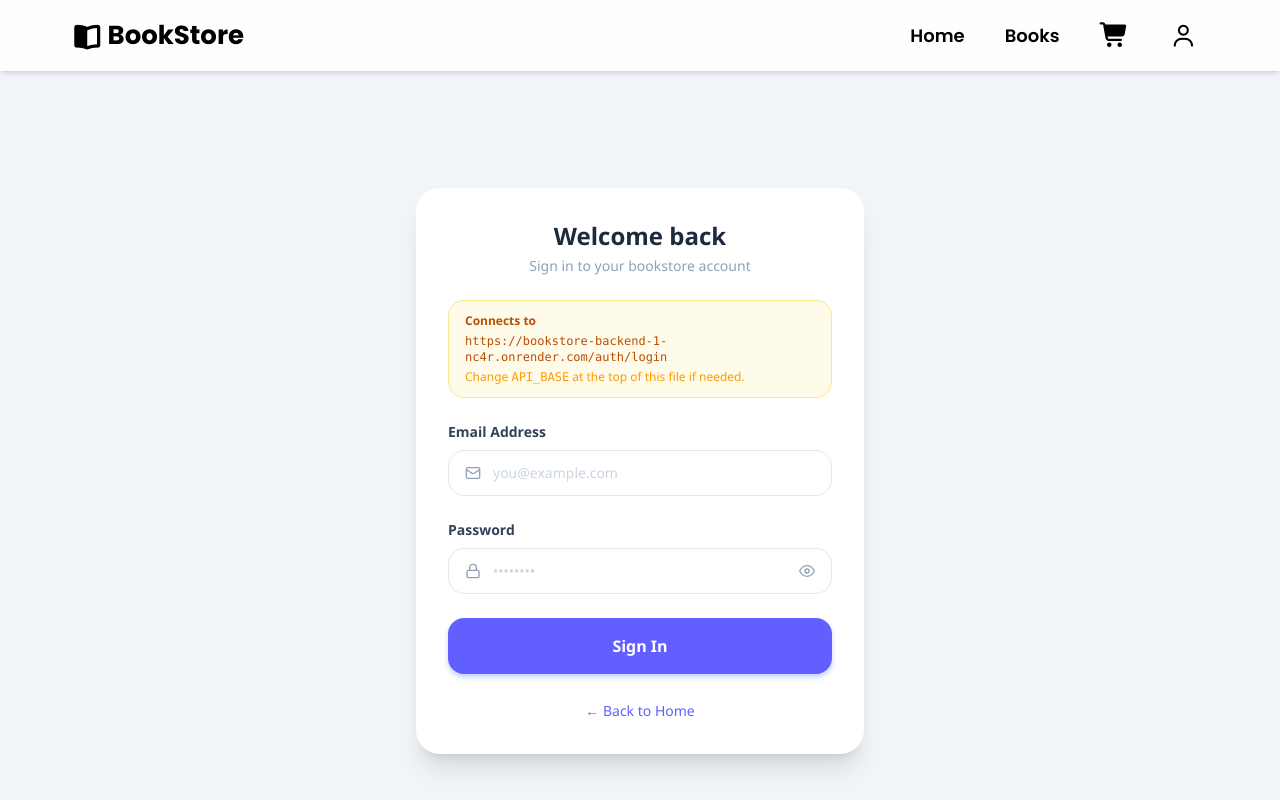
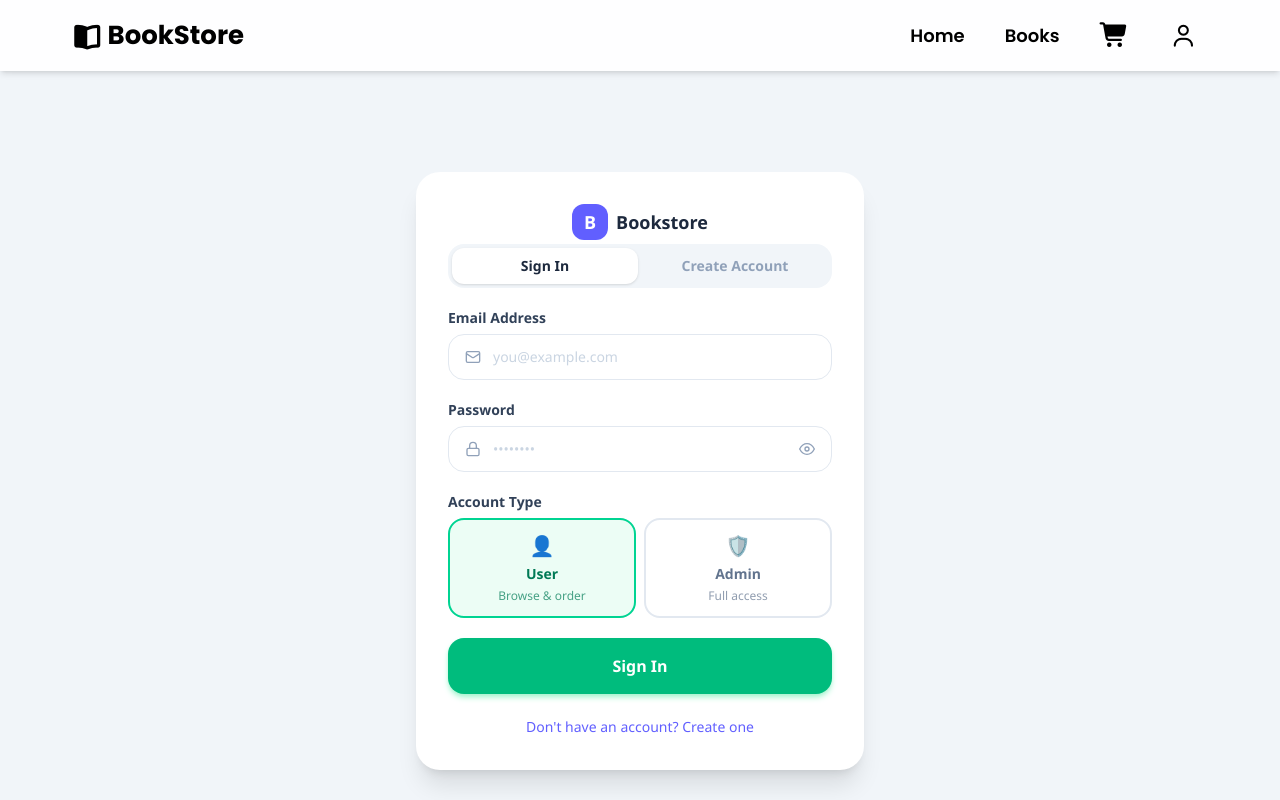
Before and after one commit to Unish-Maharjan/Online-Bookstore, a React (Vite) app: page /user in a window 1280 px wide. Shown: the top 800 px of the page. Built offline with nearby package versions, Linux system fonts and the light colour scheme.

Commit message:
some changes

```diff
--- a/src/pages/User.jsx
+++ b/src/pages/User.jsx
@@ -1,8 +1,6 @@
 import { useState } from "react";
 
-
 const API_BASE = "https://bookstore-backend-1-nc4r.onrender.com";
-
 
 function parseJwt(token) {
   try {
@@ -12,51 +10,64 @@ function parseJwt(token) {
   }
 }
 
-
+// ── Dashboard ──────────────────────────────────────────────────────────────
 function Dashboard({ user, token, onLogout }) {
   const { role, name, email } = user;
   const isAdmin = role === "admin";
 
+  const privileges = isAdmin
+    ? ["Manage books & inventory", "View all orders", "Manage users", "Site settings"]
+    : ["Browse books", "Place orders", "View order history", "Manage profile"];
+
   return (
-    <div className="min-h-screen bg-slate-50 flex items-center justify-center p-4"
-      style={{ fontFamily: "'Segoe UI', system-ui, sans-serif" }}>
+    <div
+      className="min-h-screen bg-slate-50 flex items-center justify-center p-4"
+      style={{ fontFamily: "'Segoe UI', system-ui, sans-serif" }}
+    >
       <div className="bg-white rounded-3xl shadow-lg p-10 w-full max-w-md text-center space-y-6">
 
         {/* Avatar */}
-        <div className={`inline-flex items-center justify-center w-20 h-20 rounded-full text-white text-3xl font-bold
-          ${isAdmin ? "bg-indigo-500" : "bg-emerald-500"}`}>
-          {name?.[0]?.toUpperCase() ?? (isAdmin ? "A" : "U")}
+        <div
+          className={`inline-flex items-center justify-center w-20 h-20 rounded-full text-white text-3xl font-bold
+            ${isAdmin ? "bg-indigo-500" : "bg-emerald-500"}`}
+        >
+          {(name || email || "?")[0].toUpperCase()}
         </div>
 
         {/* User info */}
         <div>
-          <h2 className="text-2xl font-bold text-slate-800">{name ?? "Welcome"}</h2>
+          <h2 className="text-2xl font-bold text-slate-800">{name || "Welcome"}</h2>
           <p className="text-slate-400 text-sm mt-0.5">{email}</p>
-          <span className={`inline-block mt-2 px-3 py-1 rounded-full text-xs font-semibold uppercase tracking-wider
-            ${isAdmin ? "bg-indigo-100 text-indigo-600" : "bg-emerald-100 text-emerald-600"}`}>
+          <span
+            className={`inline-block mt-2 px-3 py-1 rounded-full text-xs font-semibold uppercase tracking-wider
+              ${isAdmin ? "bg-indigo-100 text-indigo-600" : "bg-emerald-100 text-emerald-600"}`}
+          >
             {role}
           </span>
         </div>
 
         {/* JWT token preview */}
         <div className="bg-slate-50 border border-slate-200 rounded-2xl p-4 text-left">
-          <p className="text-xs font-semibold text-slate-400 uppercase tracking-wider mb-2">Session Token (JWT)</p>
+          <p className="text-xs font-semibold text-slate-400 uppercase tracking-wider mb-2">
+            Session Token (JWT)
+          </p>
           <p className="font-mono text-xs text-slate-500 break-all leading-relaxed">
-            {token.slice(0, 64)}
+            {token.slice(0, 80)}…
           </p>
         </div>
 
         {/* Privileges */}
-        <div className={`border rounded-2xl p-4 text-left space-y-2
-          ${isAdmin ? "bg-indigo-50 border-indigo-100" : "bg-emerald-50 border-emerald-100"}`}>
-          <p className={`text-xs font-semibold uppercase tracking-wider
-            ${isAdmin ? "text-indigo-400" : "text-emerald-400"}`}>
+        <div
+          className={`border rounded-2xl p-4 text-left space-y-2
+            ${isAdmin ? "bg-indigo-50 border-indigo-100" : "bg-emerald-50 border-emerald-100"}`}
+        >
+          <p
+            className={`text-xs font-semibold uppercase tracking-wider
+              ${isAdmin ? "text-indigo-400" : "text-emerald-400"}`}
+          >
             {isAdmin ? "Admin Privileges" : "User Privileges"}
           </p>
-          {(isAdmin
-            ? ["Manage books & inventory", "View all orders", "Manage users", "Site settings"]
-            : ["Browse books", "Place orders", "View order history", "Manage profile"]
-          ).map((item) => (
+          {privileges.map((item) => (
             <div key={item} className="flex items-center gap-2 text-sm text-slate-700">
               <span className={isAdmin ? "text-indigo-400" : "text-emerald-400"}>✓</span>
               {item}
@@ -75,19 +86,34 @@ function Dashboard({ user, token, onLogout }) {
   );
 }
 
-//Login Form
+
 export default function LoginForm() {
-  const [email, setEmail]               = useState("");
-  const [password, setPassword]         = useState("");
+  const [tab, setTab]               = useState("login");
+  const [role, setRole]             = useState("user");
+  const [name, setName]             = useState("");
+  const [email, setEmail]           = useState("");
+  const [password, setPassword]     = useState("");
   const [showPassword, setShowPassword] = useState(false);
-  const [error, setError]               = useState("");
-  const [loading, setLoading]           = useState(false);
-  const [session, setSession]           = useState(null); // { token, user }
+  const [error, setError]           = useState("");
+  const [loading, setLoading]       = useState(false);
+  const [session, setSession]       = useState(null);
 
-  // ── Call POST /auth/login ──────────────────────────────────────────────────
-  const handleSignIn = async () => {
+  const isRegister = tab === "register";
+  const isAdmin    = role === "admin";
+
+  const switchTab = (t) => {
+    setTab(t);
+    setError("");
+  };
+
+  // ── Submit (login or register) ───────────────────────────────────────────
+  const handleSubmit = async () => {
     if (!email.trim() || !password) {
       setError("Please enter your email and password.");
+      return;
+    }
+    if (isRegister && !name.trim()) {
+      setError("Please enter your full name.");
       return;
     }
 
@@ -95,21 +121,25 @@ export default function LoginForm() {
     setLoading(true);
 
     try {
-      const res = await fetch(`${API_BASE}/auth/login`, {
+      const endpoint = isRegister ? "/auth/register" : "/auth/login";
+      const body = isRegister
+        ? { name: name.trim(), email: email.trim(), password, role }
+        : { email: email.trim(), password, role };
+
+      const res = await fetch(`${API_BASE}${endpoint}`, {
         method: "POST",
         headers: { "Content-Type": "application/json" },
-        body: JSON.stringify({ email: email.trim(), password }),
+        body: JSON.stringify(body),
       });
 
       const data = await res.json();
 
       if (!res.ok) {
-        setError(data.message ?? "Login failed. Please try again.");
+        setError(data.message ?? `${isRegister ? "Registration" : "Login"} failed. Please try again.`);
         setLoading(false);
         return;
       }
 
-      // Decode JWT to get role & id (server already verified the password)
       const payload = parseJwt(data.token);
       if (!payload) {
         setError("Received an invalid token from the server.");
@@ -121,8 +151,8 @@ export default function LoginForm() {
         token: data.token,
         user: {
           id:    payload.id,
-          role:  payload.role,
-          name:  data.user?.name  ?? null,
+          role:  data.user?.role ?? payload.role ?? role,
+          name:  data.user?.name  ?? name.trim(),
           email: data.user?.email ?? email.trim(),
         },
       });
@@ -135,67 +165,105 @@ export default function LoginForm() {
 
   const handleLogout = () => {
     setSession(null);
+    setName("");
     setEmail("");
     setPassword("");
     setError("");
+    setTab("login");
+    setRole("user");
   };
+
 
   if (session) {
     return <Dashboard user={session.user} token={session.token} onLogout={handleLogout} />;
   }
 
   return (
-    <div className="min-h-screen bg-slate-100 flex items-center justify-center p-4"
-      style={{ fontFamily: "'Segoe UI', system-ui, sans-serif" }}>
-      <div className="bg-white rounded-3xl shadow-xl p-8 w-full max-w-md space-y-6">
+    <div
+      className="min-h-screen bg-slate-100 flex items-center justify-center p-4"
+      style={{ fontFamily: "'Segoe UI', system-ui, sans-serif" }}
+    >
+      <div className="bg-white rounded-3xl shadow-xl p-8 w-full max-w-md space-y-5">
 
-        {/* Header */}
-        <div className="text-center space-y-1">
-          <h1 className="text-2xl font-bold text-slate-800">Welcome back</h1>
-          <p className="text-sm text-slate-400">Sign in to your bookstore account</p>
+        {/* Logo / header */}
+        <div className="flex items-center justify-center gap-2 mb-1">
+          <div className="w-9 h-9 rounded-xl bg-indigo-500 flex items-center justify-center text-white text-lg font-bold">
+            B
+          </div>
+          <span className="text-lg font-bold text-slate-800">Bookstore</span>
         </div>
 
-        {/* API hint */}
-        <div className="bg-amber-50 border border-amber-200 rounded-2xl px-4 py-3 text-xs text-amber-700 space-y-1">
-          <p className="font-semibold">Connects to</p>
-          <p className="font-mono">{API_BASE}/auth/login</p>
-          <p className="text-amber-500">Change <code className="font-mono">API_BASE</code> at the top of this file if needed.</p>
+        {/* Tabs */}
+        <div className="flex bg-slate-100 rounded-2xl p-1 gap-1">
+          {["login", "register"].map((t) => (
+            <button
+              key={t}
+              onClick={() => switchTab(t)}
+              className={`flex-1 py-2 rounded-xl text-sm font-semibold transition-all duration-200
+                ${tab === t
+                  ? "bg-white text-slate-800 shadow-sm"
+                  : "text-slate-400 hover:text-slate-600"}`}
+            >
+              {t === "login" ? "Sign In" : "Create Account"}
+            </button>
+          ))}
         </div>
 
-        {/* Email */}
-        <div className="space-y-2">
+
+        {isRegister && (
+          <div className="space-y-1.5">
+            <label className="block text-sm font-semibold text-slate-700">Full Name</label>
+            <div className="flex items-center gap-3 border border-slate-200 rounded-2xl px-4 py-3
+              focus-within:border-indigo-400 focus-within:ring-2 focus-within:ring-indigo-100 transition-all">
+              <svg className="w-4 h-4 text-slate-400 shrink-0" fill="none" stroke="currentColor" strokeWidth="2" viewBox="0 0 24 24">
+                <circle cx="12" cy="8" r="4"/><path d="M4 20c0-4 3.6-7 8-7s8 3 8 7"/>
+              </svg>
+              <input
+                type="text"
+                value={name}
+                onChange={(e) => { setName(e.target.value); setError(""); }}
+                onKeyDown={(e) => e.key === "Enter" && handleSubmit()}
+                placeholder="Jane Smith"
+                className="flex-1 bg-transparent text-sm text-slate-700 placeholder-slate-300 outline-none"
+              />
+            </div>
+          </div>
+        )}
+
+
+        <div className="space-y-1.5">
           <label className="block text-sm font-semibold text-slate-700">Email Address</label>
           <div className="flex items-center gap-3 border border-slate-200 rounded-2xl px-4 py-3
             focus-within:border-indigo-400 focus-within:ring-2 focus-within:ring-indigo-100 transition-all">
             <svg className="w-4 h-4 text-slate-400 shrink-0" fill="none" stroke="currentColor" strokeWidth="2" viewBox="0 0 24 24">
-              <rect width="20" height="16" x="2" y="4" rx="2" />
-              <path d="m22 7-8.97 5.7a1.94 1.94 0 0 1-2.06 0L2 7" />
+              <rect width="20" height="16" x="2" y="4" rx="2"/>
+              <path d="m22 7-8.97 5.7a1.94 1.94 0 0 1-2.06 0L2 7"/>
             </svg>
             <input
               type="email"
               value={email}
               onChange={(e) => { setEmail(e.target.value); setError(""); }}
-              onKeyDown={(e) => e.key === "Enter" && handleSignIn()}
+              onKeyDown={(e) => e.key === "Enter" && handleSubmit()}
               placeholder="you@example.com"
               className="flex-1 bg-transparent text-sm text-slate-700 placeholder-slate-300 outline-none"
             />
           </div>
         </div>
 
-        {/* Password */}
-        <div className="space-y-2">
+
+        <div className="space-y-1.5">
           <label className="block text-sm font-semibold text-slate-700">Password</label>
           <div className="flex items-center gap-3 border border-slate-200 rounded-2xl px-4 py-3
             focus-within:border-indigo-400 focus-within:ring-2 focus-within:ring-indigo-100 transition-all">
             <svg className="w-4 h-4 text-slate-400 shrink-0" fill="none" stroke="currentColor" strokeWidth="2" viewBox="0 0 24 24">
-              <rect width="18" height="11" x="3" y="11" rx="2" />
-              <path d="M7 11V7a5 5 0 0 1 10 0v4" />
+              <rect width="18" height="11" x="3" y="11" rx="2"/>
+              <path d="M7 11V7a5 5 0 0 1 10 0v4"/>
             </svg>
             <input
               type={showPassword ? "text" : "password"}
               value={password}
               onChange={(e) => { setPassword(e.target.value); setError(""); }}
-              onKeyDown={(e) => e.key === "Enter" && handleSignIn()}
+              onKeyDown={(e) => e.key === "Enter" && handleSubmit()}
               placeholder="••••••••"
               className="flex-1 bg-transparent text-sm text-slate-700 placeholder-slate-300 outline-none"
             />
@@ -219,6 +287,34 @@ export default function LoginForm() {
           </div>
         </div>
 
+
+        <div className="space-y-1.5">
+          <label className="block text-sm font-semibold text-slate-700">Account Type</label>
+          <div className="grid grid-cols-2 gap-2">
+            {[
+              { value: "user",  label: "User",  desc: "Browse & order" },
+              { value: "admin", label: "Admin", desc: "Full access" },
+            ].map(({ value, label, desc }) => (
+              <button
+                key={value}
+                onClick={() => setRole(value)}
+                className={`flex flex-col items-center gap-1 py-3 px-2 rounded-2xl border-2 transition-all duration-200 text-center
+                  ${role === value
+                    ? value === "admin"
+                      ? "border-indigo-400 bg-indigo-50 text-indigo-700"
+                      : "border-emerald-400 bg-emerald-50 text-emerald-700"
+                    : "border-slate-200 text-slate-500 hover:border-slate-300"}`}
+              >
+                <span className="text-xl">
+                  {value === "admin" ? "🛡️" : "👤"}
+                </span>
+                <span className="text-sm font-semibold">{label}</span>
+                <span className="text-xs opacity-70">{desc}</span>
+              </button>
+            ))}
+          </div>
+        </div>
+
         {/* Error */}
         {error && (
           <div className="bg-red-50 border border-red-200 rounded-xl px-4 py-3 text-sm text-red-600 flex items-start gap-2">
@@ -227,13 +323,15 @@ export default function LoginForm() {
           </div>
         )}
 
-        {/* Sign In Button */}
+        {/* Submit button */}
         <button
-          onClick={handleSignIn}
+          onClick={handleSubmit}
           disabled={loading}
-          className="w-full py-4 rounded-2xl bg-indigo-500 hover:bg-indigo-600 active:scale-[0.98]
-            text-white font-bold text-base shadow-md shadow-indigo-200 transition-all duration-200
-            disabled:opacity-60 disabled:cursor-not-allowed flex items-center justify-center gap-2"
+          className={`w-full py-4 rounded-2xl text-white font-bold text-base shadow-md transition-all duration-200
+            disabled:opacity-60 disabled:cursor-not-allowed flex items-center justify-center gap-2
+            ${isAdmin
+              ? "bg-indigo-500 hover:bg-indigo-600 shadow-indigo-200"
+              : "bg-emerald-500 hover:bg-emerald-600 shadow-emerald-200"}`}
         >
           {loading ? (
             <>
@@ -241,15 +339,20 @@ export default function LoginForm() {
                 <circle className="opacity-25" cx="12" cy="12" r="10" stroke="currentColor" strokeWidth="4"/>
                 <path className="opacity-75" fill="currentColor" d="M4 12a8 8 0 018-8v8z"/>
               </svg>
-              Signing in…
+              {isRegister ? "Creating account…" : "Signing in…"}
             </>
-          ) : "Sign In"}
+          ) : isRegister ? "Create Account" : "Sign In"}
         </button>
 
-        {/* Back to Home */}
+        {/* Switch tab link */}
         <div className="text-center">
-          <button className="text-sm text-indigo-500 hover:text-indigo-700 font-medium transition-colors">
-            ← Back to Home
+          <button
+            onClick={() => switchTab(isRegister ? "login" : "register")}
+            className="text-sm text-indigo-500 hover:text-indigo-700 font-medium transition-colors"
+          >
+            {isRegister
+              ? "Already have an account? Sign in"
+              : "Don't have an account? Create one"}
           </button>
         </div>
       </div>
```
Also changed, not shown: src/pages/Home.jsx (+12 -0 lines).
